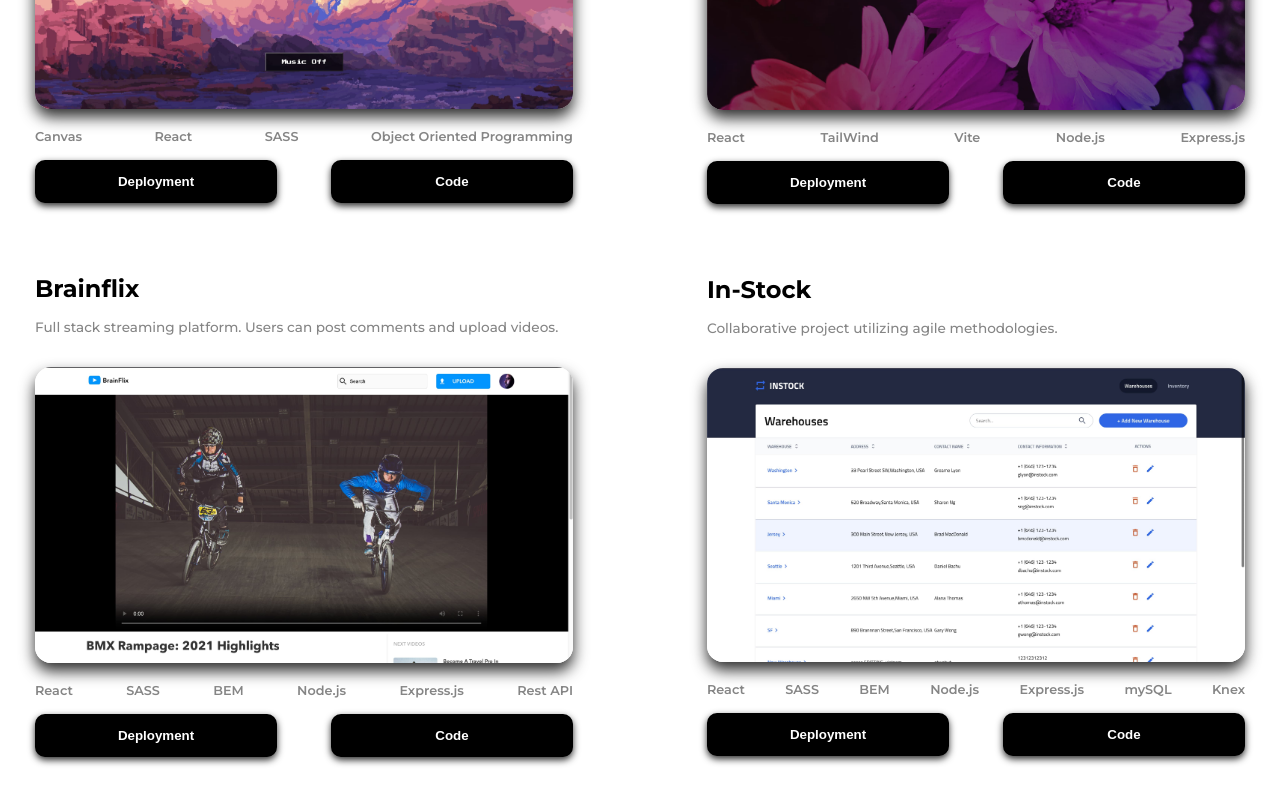
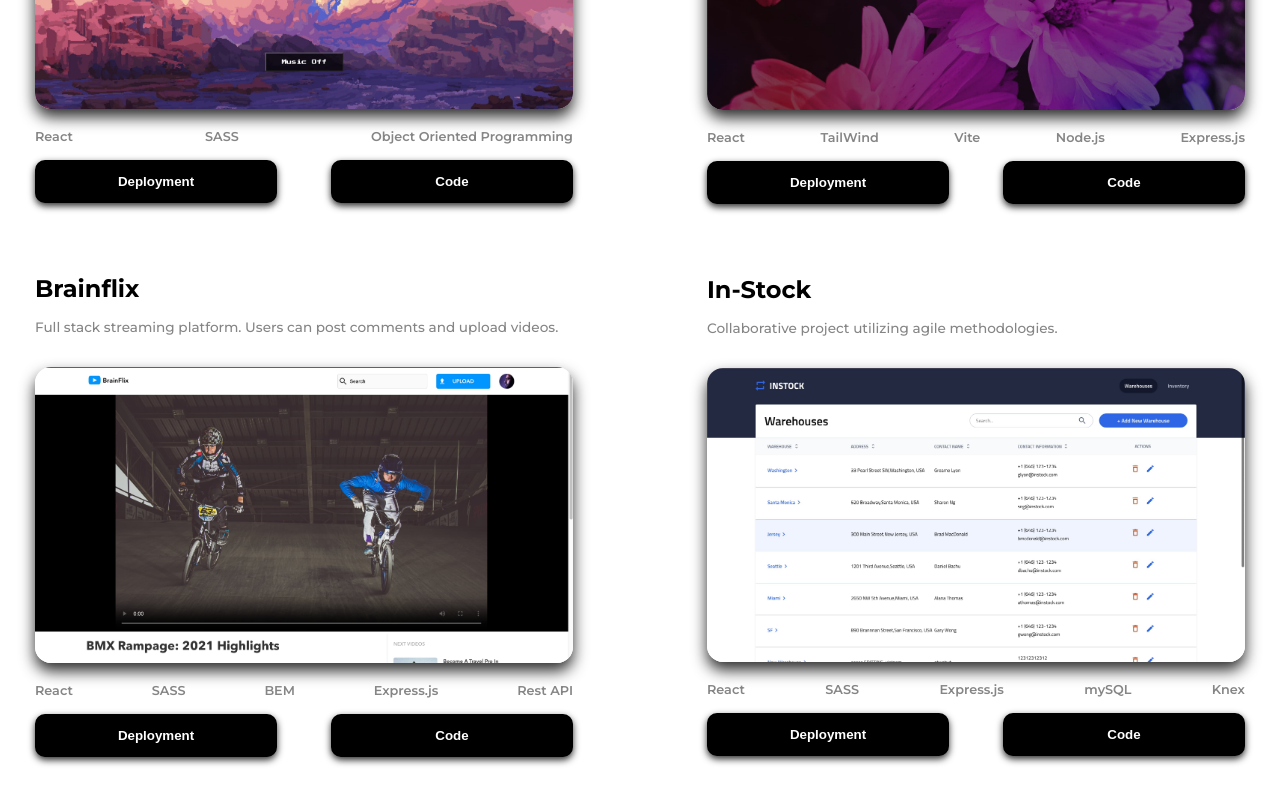
Before and after one commit to TommieeN/global-portfolio, a React (Vite) app: page / in a window 1280 px wide. Shown: the part 860-1660 px from the top of the page. Built offline with nearby package versions, Linux system fonts and the light colour scheme; the HTML template or start-up script is replaced by a standard one.

Commit message:
fixed spacing for tech tags on projects

```diff
--- a/src/constants/index.ts
+++ b/src/constants/index.ts
@@ -100,7 +100,7 @@ const projects = [
       img: journey,
       link: "https://github.com/TommieeN/Journey-React-Platformer-Game",
       deploy: "https://647fe614ec115515d29a0e71--golden-nasturtium-3edb6f.netlify.app/",
-      techStack: ["Canvas", "React", "SASS", "Object Oriented Programming"]
+      techStack: ["React", "SASS", "Object Oriented Programming"]
     },
     {
       id: 2,
@@ -118,7 +118,7 @@ const projects = [
       img: brainflix,
       link: "https://github.com/TommieeN/Brainflix",
       deploy: "https://brainflix.onrender.com/",
-      techStack: ["React", "SASS", "BEM", "Node.js", "Express.js", "Rest API"]
+      techStack: ["React", "SASS", "BEM", "Express.js", "Rest API"]
     },
     {
       id: 4,
@@ -126,7 +126,7 @@ const projects = [
       description: "Collaborative project utilizing agile methodologies.",
       img: inStock,
       link: "https://github.com/TommieeN/instock-client",
-      techStack: ["React", "SASS", "BEM", "Node.js", "Express.js", "mySQL", "Knex"]
+      techStack: ["React", "SASS", "Express.js", "mySQL", "Knex"]
     },
     {
       id: 5,
@@ -135,7 +135,7 @@ const projects = [
       img: flags,
       link: "https://github.com/TommieeN/country-flags-api",
       deploy: "https://client-flags.onrender.com/",
-      techStack: ["React", "SASS", "Node.js", "Express.js", "Axios", "BEM"]
+      techStack: ["React", "SASS", "Node.js", "Express.js", "Axios"]
     },
     {
       id: 6,
```
